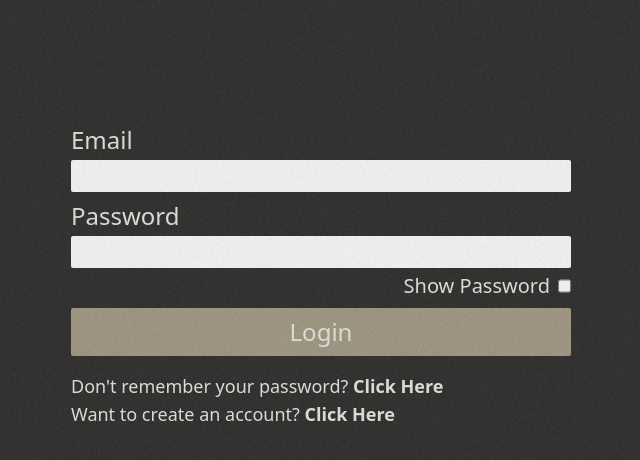
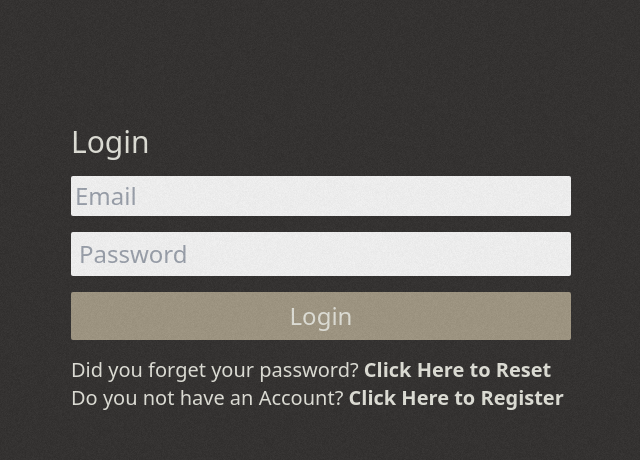
Before and after one commit to thirstysquirtle/LaterLetters, a SvelteKit app: page /login in a window 1280 px wide. Shown: the top 460 px of the page, without its empty margins (319-959 px from the left). Built offline with nearby package versions, Linux system fonts and the light colour scheme.

Commit message:
we cookin

```diff
--- /dev/null
+++ b/src/routes/(auth)/forgot-password/+page.svelte
@@ -0,0 +1,19 @@
+<script>
+
+    let email = "";
+</script>
+
+
+<div class="w-[min(500px,100%)] p-2 sm:p-0 flex flex-col gap-4 mt-28">
+    <h1 class="text-3xl">Receive a Link to Reset your Password</h1>
+    <form on:submit|preventDefault class="flex flex-col text-2xl gap-4 justify-center">
+        <input required placeholder="Email" class="w-full rounded-sm p-1 text-black" id="email" name="email" type="text" bind:value={email} />
+
+
+        <button class="rounded-sm text-txtSec bg-themeAccent hover:outline p-2" type="submit">Confirm</button>
+    </form>
+    <div class="text-left text-xl">
+        <h2>Looking for the login form? <a class="font-bold" href="/login">Click Here to Login</a></h2>
+        <h2>Do you not have an Account? <a class="font-bold" href="/register">Click Here to Register</a></h2>
+    </div>
+</div>
--- a/src/routes/(auth)/login/+page.svelte
+++ b/src/routes/(auth)/login/+page.svelte
@@ -1,26 +1,40 @@
 <script>
     let showPassword = false;
 
+    let password = "";
+    let email = "";
 </script>
 
+
 <div class="w-[min(500px,100%)] p-2 sm:p-0 flex flex-col gap-4 mt-28">
-    <form on:submit|preventDefault class="flex flex-col text-2xl gap-2 justify-center">
-        <div class="flex-col flex w-full gap-1">
-            <label for="email">Email</label>
-            <input class="rounded-sm px-1 text-black" id="email" name="email" type="text" />
+    <h1 class="text-3xl">Login</h1>
+    <form on:submit|preventDefault class="flex flex-col text-2xl gap-4 justify-center">
+        <input required placeholder="Email" class="w-full rounded-sm p-1 text-black" id="email" name="email" type="text" bind:value={email} />
+
+        <div class="flex items-center bg-white rounded-sm px-2 py-1">
+            <input
+                required
+                placeholder="Password"
+                class="w-full bg-transparent
+             flex-grow text-black"
+                type={showPassword ? "text" : "password"}
+                name="password"
+                id="password"
+                on:input={(e) => (password = e.currentTarget.value)}
+            />
+            <label class="{password.length == 0 ? 'opacity-0' : 'opacity-50'} cursor-pointer aspect-square h-[1.5em] hover:opacity-75" for="showPassword">
+                <input class="hidden peer" type="checkbox" bind:checked={showPassword} name="showPassword" id="showPassword" />
+                <img class="block peer-checked:hidden" src="/show-pass.png" alt="show password button" />
+                <img class="hidden peer-checked:block" src="/hide-pass.png" alt="hide password button" />
+            </label>
         </div>
-        <div class="flex-col flex w-full gap-1">
-            <label for="password">Password</label>
-            <input class="rounded-sm px-1 text-black" type="{showPassword? 'text': 'password'}" name="password" id="password" />
-            <div class= "text-xl flex justify-end gap-2">
-                <label for="show-pass">Show Password</label>
-                <input type="checkbox" bind:checked={showPassword} name="show-pass" id="show-pass" />
-            </div>
-        </div>
-        <button class="rounded-sm text-txtSec bg-themeAccent hover:outline  p-2" type="submit">Login</button>
+
+
+
+        <button class="rounded-sm text-txtSec bg-themeAccent hover:outline p-2" type="submit">Login</button>
     </form>
-    <div class="text-left text-lg">
-        <h2>Don't remember your password? <a class="font-bold" href="/forgot-password">Click Here</a></h2>
-        <h2>Want to create an account? <a class="font-bold" href="/register">Click Here</a></h2>
+    <div class="text-left text-xl">
+        <h2>Did you forget your password? <a class="font-bold" href="/forgot-password">Click Here to Reset</a></h2>
+        <h2>Do you not have an Account? <a class="font-bold" href="/register">Click Here to Register</a></h2>
     </div>
 </div>
```
